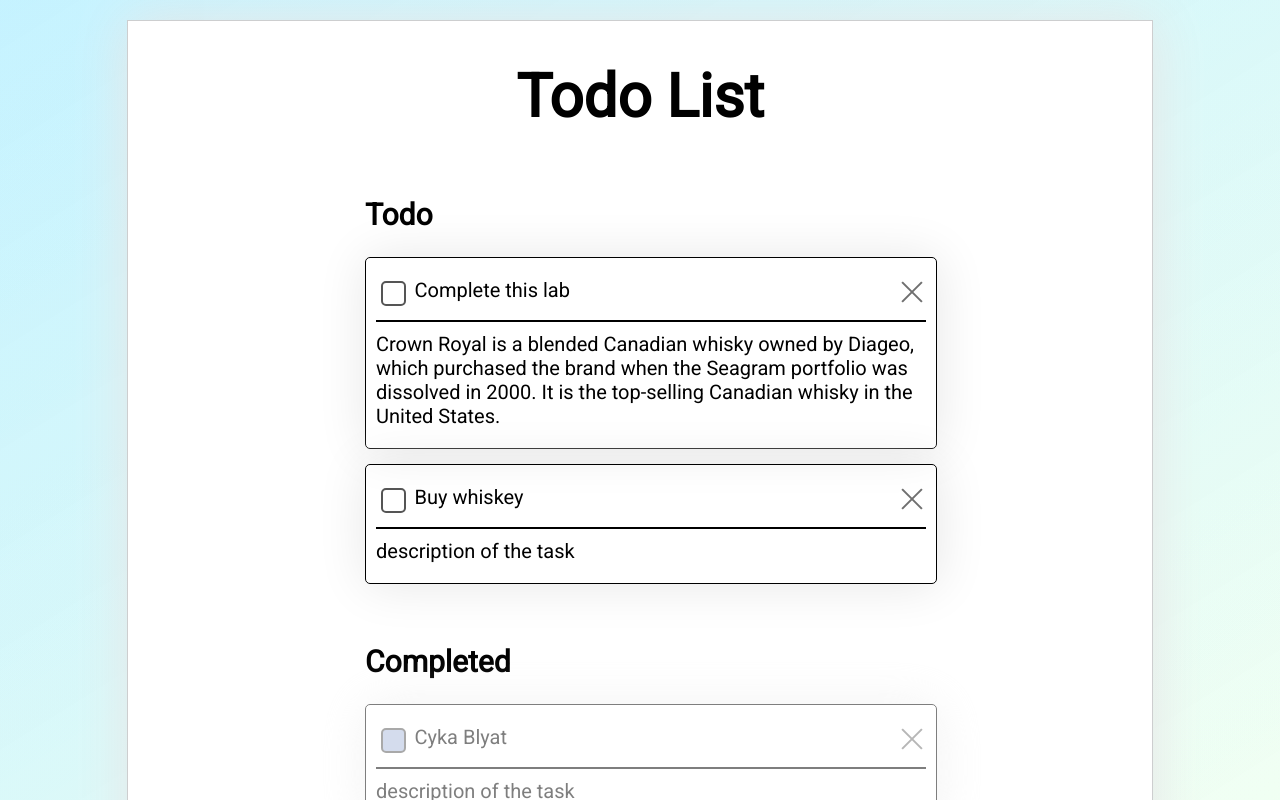
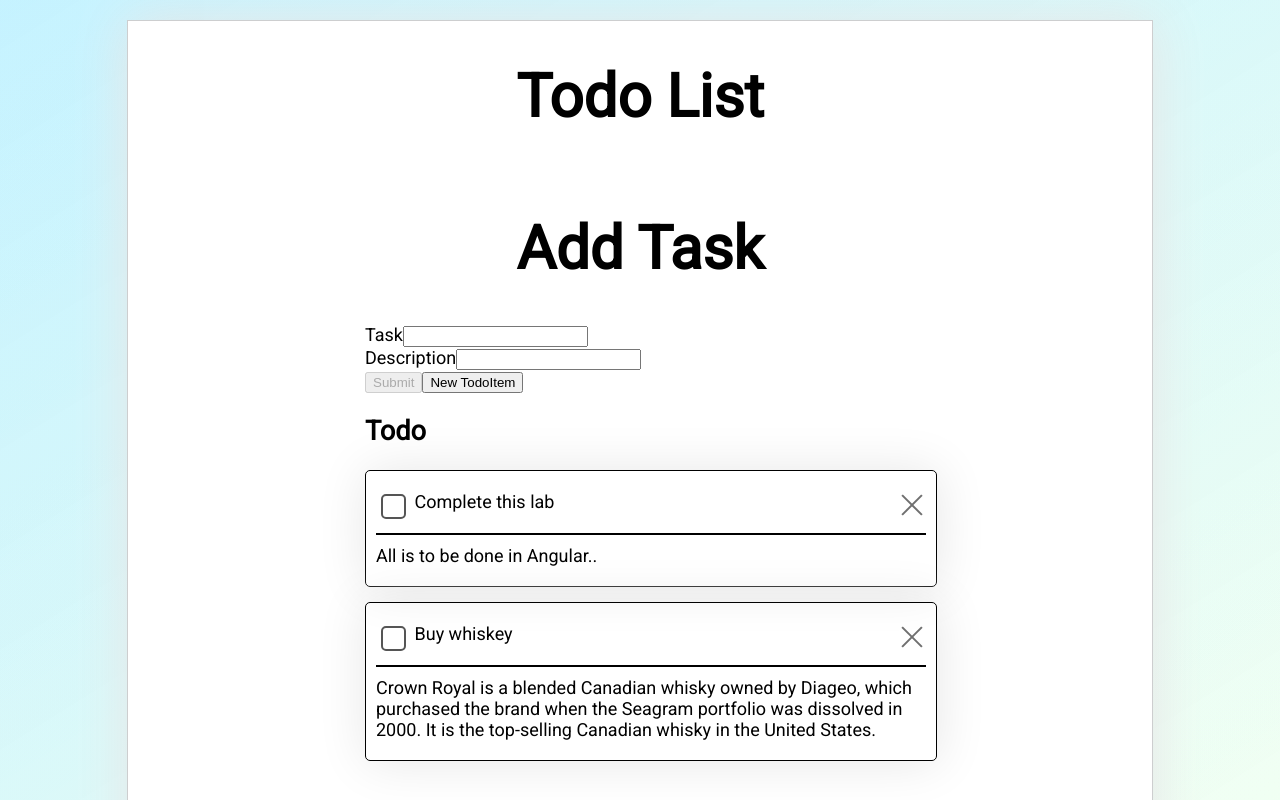
Before and after one commit to ColdStoic/CPS630-Todo-List, an Angular app: page / in a window 1280 px wide. Shown: the top 800 px of the page. Built offline with nearby package versions, Linux system fonts and the light colour scheme.

Commit message:
added forms to add tasks

```diff
--- a/src/app/app.component.html
+++ b/src/app/app.component.html
@@ -13,6 +13,8 @@
           <div class="drop-box-container">
             <app-file-upload></app-file-upload>
           </div>
+
+          <app-todo-item-form></app-todo-item-form>
 
           <app-todo-list></app-todo-list>
         </div>
--- /dev/null
+++ b/src/app/todo-item-form/todo-item-form.component.html
@@ -0,0 +1,25 @@
+<div>
+  <div [hidden]="submitted">
+    <h1>Add Task</h1>
+    <form (ngSubmit)="onSubmit()" #TodoItemForm="ngForm">
+      <div>
+        <label for="task">Task</label>
+        <input type="text" id="task"
+                required
+                [(ngModel)]="model.task" name="task"
+                #name="ngModel">
+        <div [hidden]="name.valid || name.pristine">
+          Name is required
+        </div>
+      </div>
+
+      <div>
+        <label for="description">Description</label>
+        <input type="text" id="description" [(ngModel)]="model.description" name="description">
+      </div>
+
+      <button type="submit" [disabled]="!TodoItemForm.form.valid">Submit</button>
+      <button type="button" (click)="newTodoItem(); TodoItemForm.reset()">New TodoItem</button>
+    </form>
+  </div>
+</div>
--- /dev/null
+++ b/src/app/todo-item-form/todo-item-form.component.ts
@@ -0,0 +1,31 @@
+import { Component, OnInit } from '@angular/core';
+import { TodoItem }    from '../todo-item';
+import { TodoItemsService } from '../todo-items.service';
+
+@Component({
+  selector: 'app-todo-item-form',
+  templateUrl: './todo-item-form.component.html',
+  styleUrls: ['./todo-item-form.component.css']
+})
+export class TodoItemFormComponent implements OnInit {
+  constructor(private todoItems: TodoItemsService) { }
+
+  model = new TodoItem('', false, '');
+  submitted = false;
+
+  onSubmit() {
+    this.submitted = true;
+    this.todoItems.addItem(this.model);
+    console.log(this.model);
+  }
+
+  // TODO: Remove this when we're done
+  get diagnostic() { return JSON.stringify(this.model); }
+
+  newTodoItem() {
+    this.model = new TodoItem('', false, '');
+  }
+
+  ngOnInit() {
+  }
+}
--- /dev/null
+++ b/src/app/todo-item.ts
@@ -0,0 +1,7 @@
+export class TodoItem {
+    constructor (
+        public task: string,
+        public complete: boolean,
+        public description: string
+    ) {  }
+}
--- a/src/app/todo-items.service.ts
+++ b/src/app/todo-items.service.ts
@@ -17,6 +17,10 @@ export class TodoItemsService {
     console.log(this.todoItems);
   }
 
+  addItem(item) {
+    this.json["todo"].push(item);
+  }
+
   removeItem(index) {
     this.json["todo"].splice(index, 1);
   }
--- a/src/app/todo-list/todo-list.component.ts
+++ b/src/app/todo-list/todo-list.component.ts
@@ -14,17 +14,17 @@ export class TodoListComponent implements OnInit {
         {
             "task": "Complete this lab",
             "complete": false,
-            "description": "Crown Royal is a blended Canadian whisky owned by Diageo, which purchased the brand when the Seagram portfolio was dissolved in 2000. It is the top-selling Canadian whisky in the United States."
+            "description": "All is to be done in Angular.."
         },
         {
             "task": "Buy whiskey",
             "complete": false,
-            "description": "description of the task"
+            "description": "Crown Royal is a blended Canadian whisky owned by Diageo, which purchased the brand when the Seagram portfolio was dissolved in 2000. It is the top-selling Canadian whisky in the United States."
         },
         {
-            "task": "Cyka Blyat",
+            "task": "Cyka Блять",
             "complete": true,
-            "description": "description of the task"
+            "description": "Never to be said out loud or unironically."
         }
     ]
 }`
--- a/src/styles.css
+++ b/src/styles.css
@@ -1,7 +1,7 @@
 html, body, main {
     background-image: linear-gradient(to bottom right, rgba(0, 200, 255, 0.082), rgba(0, 255, 42, 0.021));
     font-family: 'Roboto', sans-serif;
-    font-size: 20px;
+    font-size: 18px;
     height: 100%;
     margin: 0;
     min-width: 600px;
```
Also changed, not shown: src/app/app.module.ts (+6 -2 lines), src/app/todo-item-form/todo-item-form.component.css (added), 2 other files (tests, documents, lock files or other folders).
